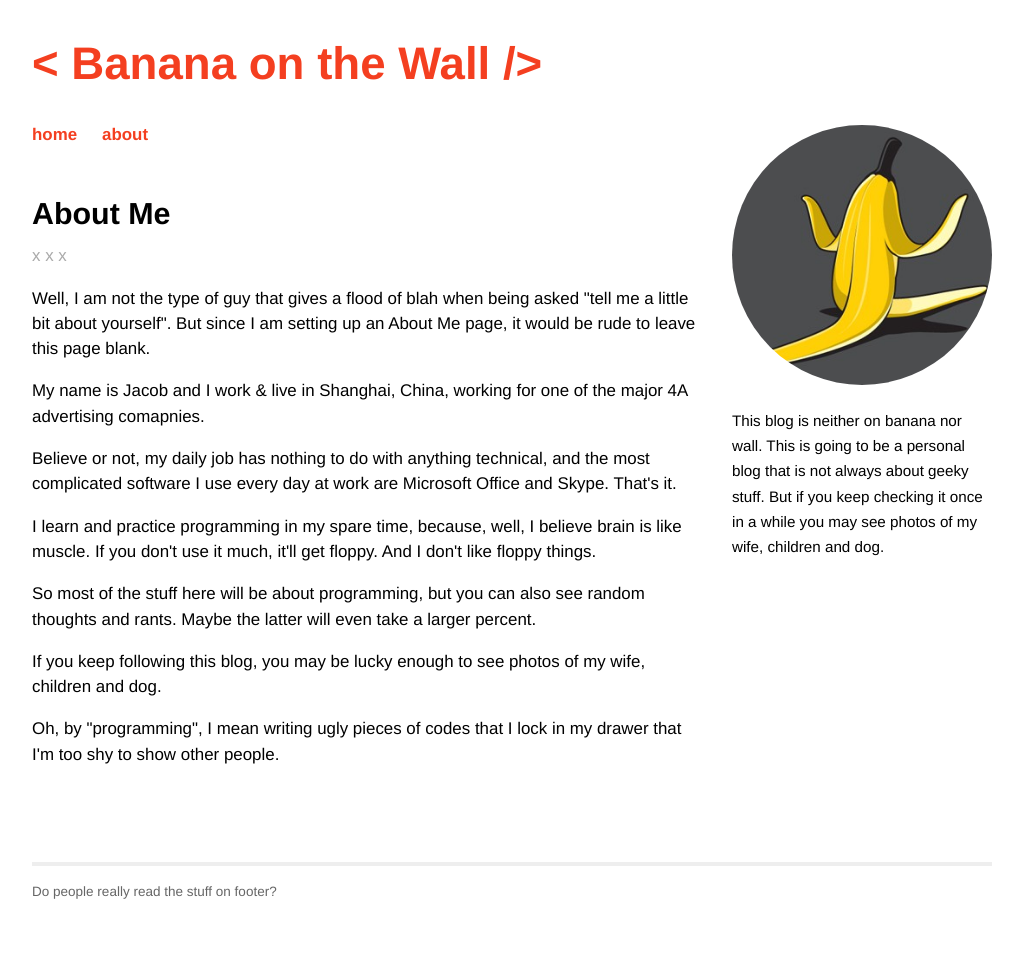
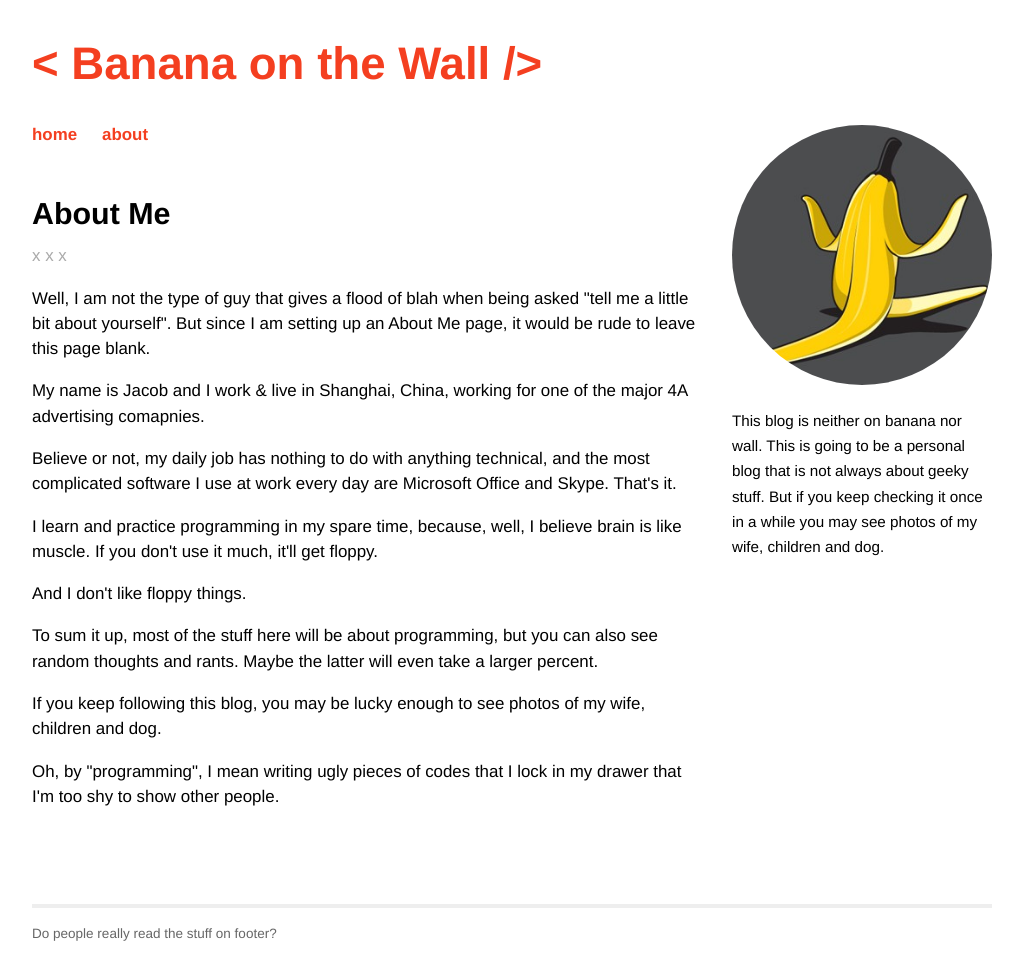
Before and after one commit to BananaOnTheWall/bananaonthewall.github.io, a Jekyll site: the page built from about.html, in a window 1280 px wide. Shown: the whole page, without its empty margins (128-1151 px from the left). Built offline with Jekyll 4.4.1, drawn with Linux system fonts in a browser that asks for light colours; before the commit the page ends 934 px from its top, so only the background shows below that.

Commit message:
Update about.html

```diff
--- a/about.html
+++ b/about.html
@@ -9,9 +9,10 @@ title: About Me
 		<p class="meta">x x x</p>
 		<p>Well, I am not the type of guy that gives a flood of blah when being asked "tell me a little bit about yourself". But since I am setting up an About Me page, it would be rude to leave this page blank.</p>
     <p>My name is Jacob and I work & live in Shanghai, China, working for one of the major 4A advertising comapnies.</p>
-    <p>Believe or not, my daily job has nothing to do with anything technical, and the most complicated software I use every day at work are Microsoft Office and Skype. That's it.</p>
-    <p>I learn and practice programming in my spare time, because, well, I believe brain is like muscle. If you don't use it much, it'll get floppy. And I don't like floppy things.</p>
-    <p>So most of the stuff here will be about programming, but you can also see random thoughts and rants. Maybe the latter will even take a larger percent.</p>
+    <p>Believe or not, my daily job has nothing to do with anything technical, and the most complicated software I use at work every day are Microsoft Office and Skype. That's it.</p>
+    <p>I learn and practice programming in my spare time, because, well, I believe brain is like muscle. If you don't use it much, it'll get floppy.</p>
+    <p>And I don't like floppy things.</p>
+    <p>To sum it up, most of the stuff here will be about programming, but you can also see random thoughts and rants. Maybe the latter will even take a larger percent.</p>
     <p>If you keep following this blog, you may be lucky enough to see photos of my wife, children and dog.</p>
     <p>Oh, by "programming", I mean writing ugly pieces of codes that I lock in my drawer that I'm too shy to show other people.</p>
 	</div>
```
